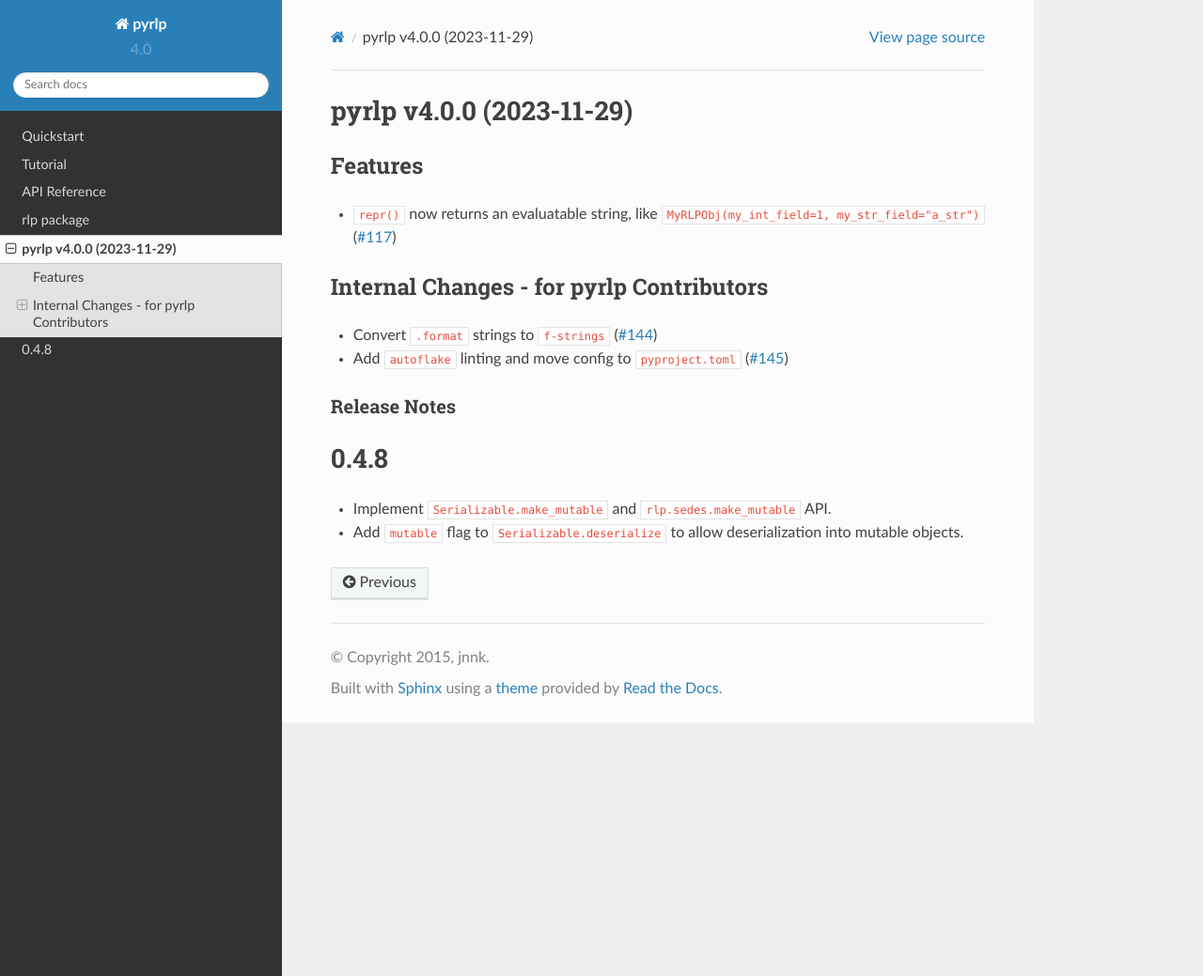
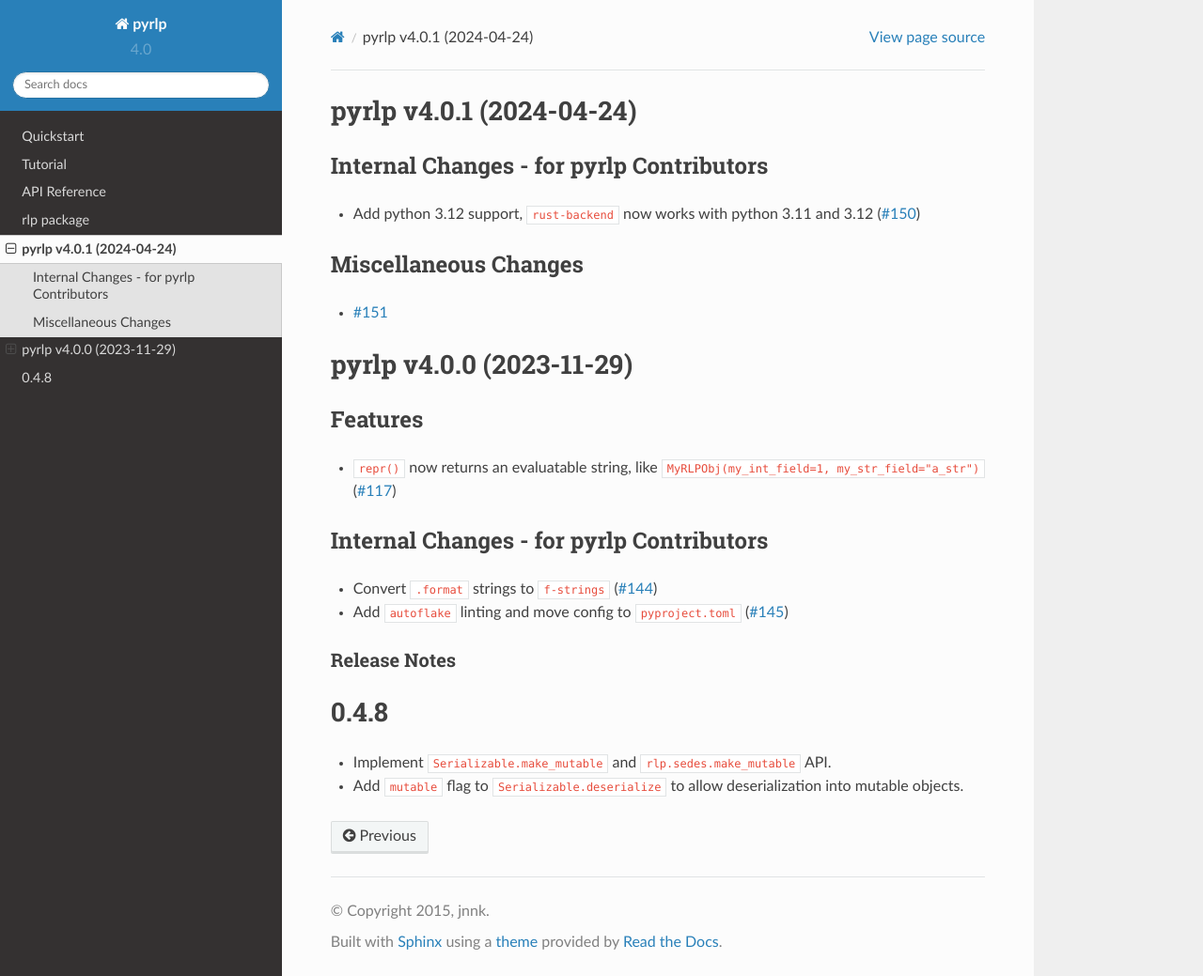
Before and after one commit to ethereum/pyrlp, a Sphinx documentation site: the page built from docs/release_notes.rst, in a window 1280 px wide and 1039 px high. Shown: the whole window at 94% size. Built offline with Sphinx 7.4.7 and the Read the Docs theme 2.0.0, drawn with Linux system fonts in a browser that asks for light colours.

Commit message:
Compile release notes for v4.0.1

```diff
--- a/docs/release_notes.rst
+++ b/docs/release_notes.rst
@@ -1,3 +1,18 @@
+pyrlp v4.0.1 (2024-04-24)
+-------------------------
+
+Internal Changes - for pyrlp Contributors
+~~~~~~~~~~~~~~~~~~~~~~~~~~~~~~~~~~~~~~~~~
+
+- Add python 3.12 support, ``rust-backend`` now works with python 3.11 and 3.12 (`#150 <https://github.com/ethereum/pyrlp/issues/150>`__)
+
+
+Miscellaneous Changes
+~~~~~~~~~~~~~~~~~~~~~
+
+- `#151 <https://github.com/ethereum/pyrlp/issues/151>`__
+
+
 pyrlp v4.0.0 (2023-11-29)
 -------------------------
 
--- a/newsfragments/150.internal.rst
+++ /dev/null
@@ -1 +0,0 @@
-Add python 3.12 support, ``rust-backend`` now works with python 3.11 and 3.12
--- a/newsfragments/151.misc.rst
+++ /dev/null
@@ -1 +0,0 @@
-Fix docs CI - it was only installing deps, not actually running tox
```
